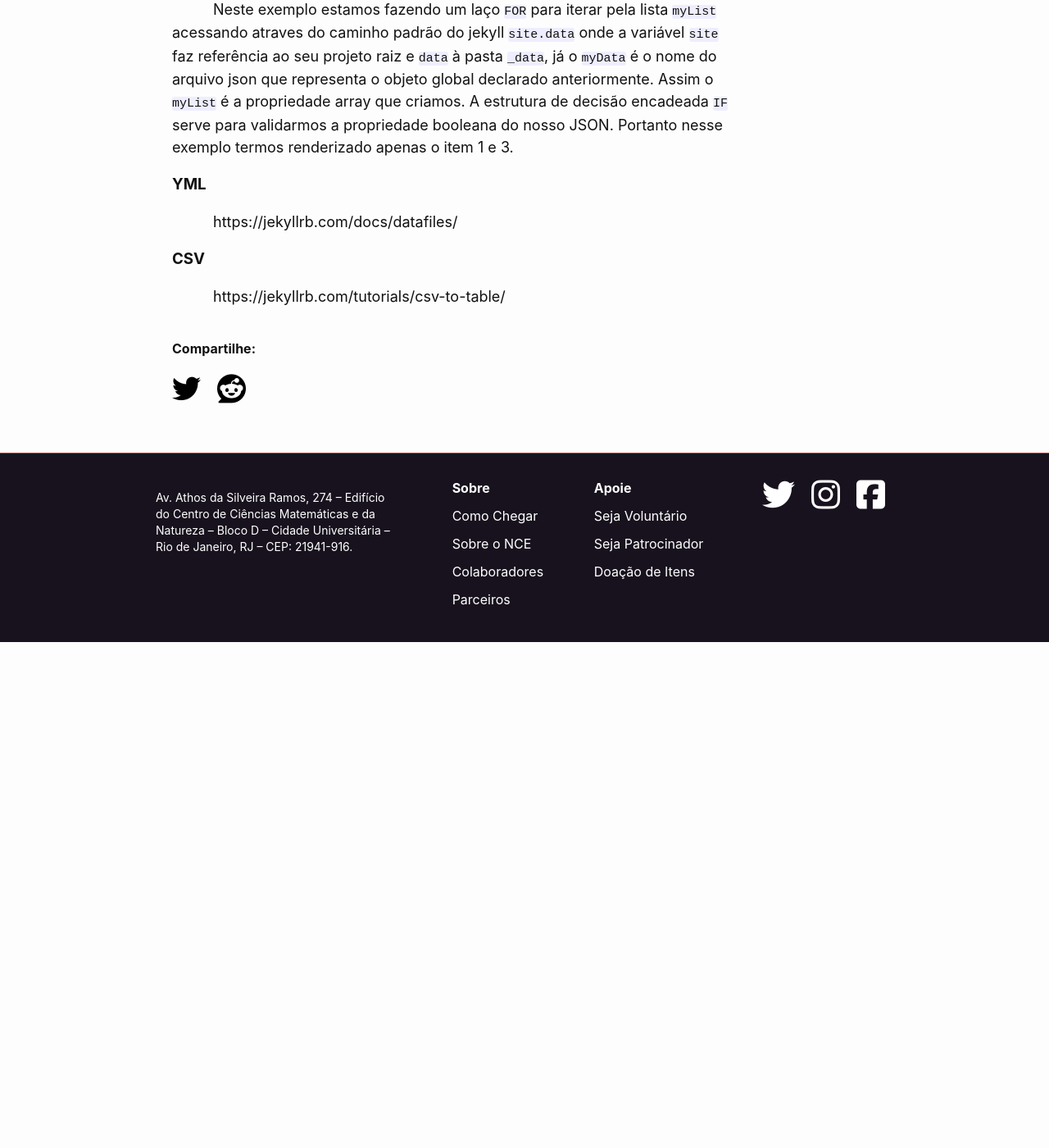
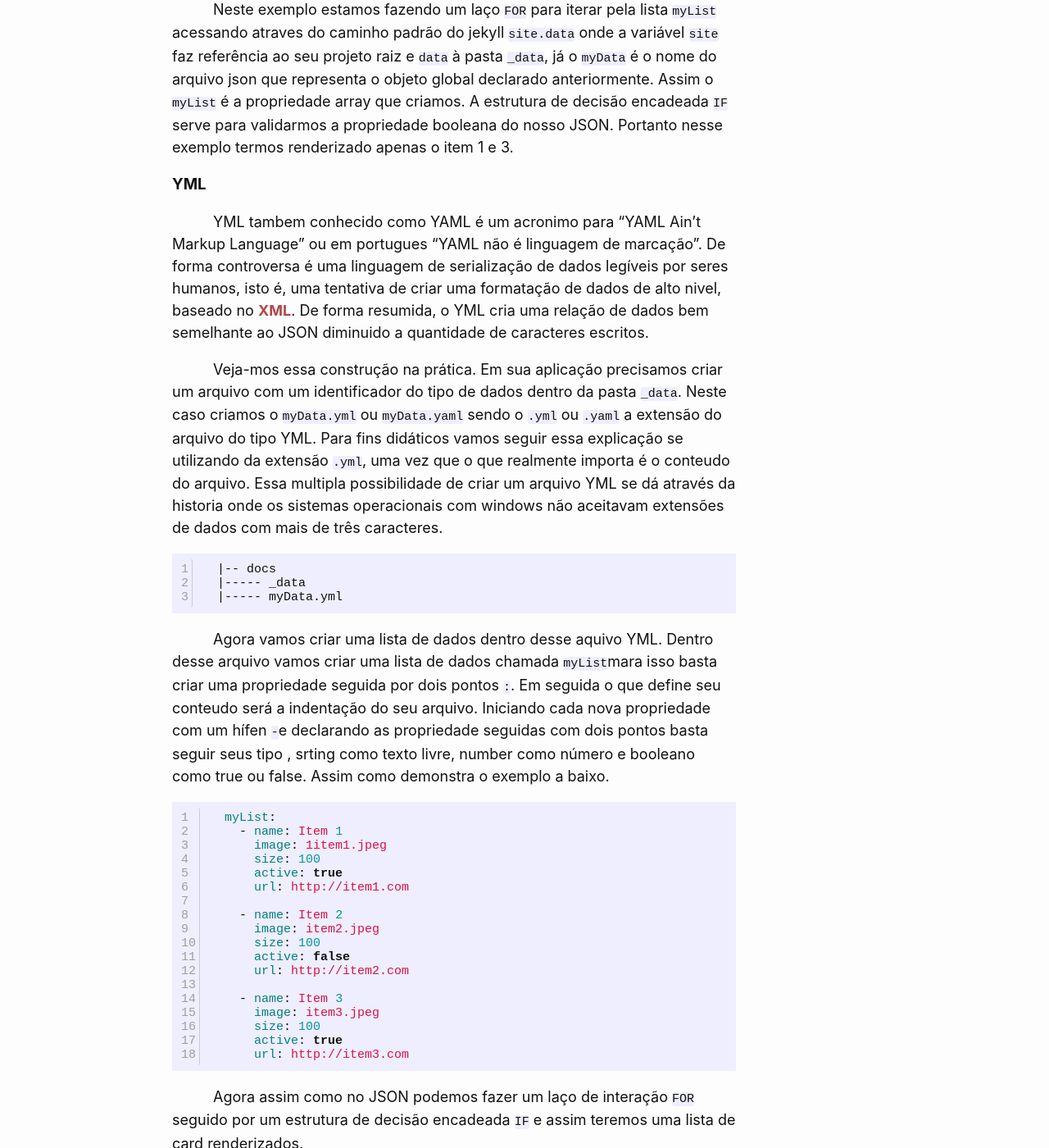
Before and after one commit to MuseuComputacao/museucomputacao.github.io, a Jekyll site: the page built from docs/_posts/2021-09-07-data-with-jekyll.md, in a window 1280 px wide and 1400 px high, scrolled down 3098 px. Shown: the whole window at 82% size. Built offline with Jekyll 4.4.1, drawn with Linux system fonts in a browser that asks for light colours; nearby versions of some CDN libraries; before the commit the page ends 3881 px from its top, so only the background shows below that; some of the changed text lies outside the part shown.

Commit message:
feat(post): add yml explanation

```diff
--- a/docs/_posts/2021-09-07-data-with-jekyll.md
+++ b/docs/_posts/2021-09-07-data-with-jekyll.md
@@ -74,7 +74,7 @@ Agora que temos nosso arquivo JSON setado com os dados que precisamos renderizar
     {% if item.active %}
       <div class="items__card">
         <img
-          src="{{ site.url }}/assets/{{ items.image }}"
+          src="{{ site.url }}/assets/{{ item.image }}"
           alt="{{ item.name }}"
         >
         <div class="items__card--name">
@@ -98,7 +98,72 @@ Neste exemplo estamos fazendo um laço `FOR` para iterar pela lista `myList` ace
 
 ### YML
 
-https://jekyllrb.com/docs/datafiles/
+YML tambem conhecido como YAML é um acronimo para "YAML Ain't Markup Language" ou em portugues  "YAML não é linguagem de marcação". De forma controversa é uma linguagem de serialização de dados legíveis por seres humanos, isto é, uma tentativa de criar uma formatação de dados de alto nivel, baseado no [XML](https://pt.wikipedia.org/wiki/XML). De forma resumida, o YML cria uma relação de dados bem semelhante ao JSON diminuido a quantidade de caracteres escritos.
+
+Veja-mos essa construção na prática. Em sua aplicação precisamos criar um arquivo com  um identificador do tipo de dados dentro da pasta `_data`. Neste caso criamos o `myData.yml` ou `myData.yaml` sendo o `.yml` ou `.yaml` a extensão do arquivo do tipo YML. Para fins didáticos vamos seguir essa explicação se utilizando da extensão `.yml`, uma vez que o que realmente importa é o conteudo do arquivo. Essa multipla possibilidade de criar um arquivo YML se dá através da historia onde os sistemas operacionais com windows não aceitavam extensões de dados com mais de três caracteres.
+
+{% highlight bash linenos %}
+
+  |-- docs
+  |----- _data
+  |----- myData.yml
+
+{% endhighlight %}
+
+
+Agora vamos criar uma lista de dados dentro desse aquivo YML. Dentro desse arquivo vamos criar uma lista de dados chamada `myList`mara isso basta criar uma propriedade seguida por dois pontos `:`. Em seguida o que define seu conteudo será a indentação do seu arquivo. Iniciando cada nova propriedade com um hífen `-`e declarando as propriedade seguidas com dois pontos basta seguir seus tipo , srting como texto livre, number como número e booleano como true ou false. Assim como demonstra o exemplo a baixo.
+
+
+{% highlight yml linenos %}
+  myList:
+    - name: Item 1
+      image: 1item1.jpeg
+      size: 100
+      active: true
+      url: http://item1.com
+
+    - name: Item 2
+      image: item2.jpeg
+      size: 100
+      active: false
+      url: http://item2.com
+
+    - name: Item 3
+      image: item3.jpeg
+      size: 100
+      active: true
+      url: http://item3.com
+{% endhighlight %}
+
+Agora assim como no JSON podemos fazer um laço de interação `FOR` seguido por um estrutura de decisão encadeada `IF` e assim teremos uma lista de card renderizados.
+
+{% highlight html linenos%}
+  {% raw %}
+    <div class="items">
+      {% for item in site.data.myData.myList %}
+        {% if item.active %}
+          <div class="items__card">
+            <img
+              src="{{ site.url }}/assets/{{ item.image }}"
+              alt="{{ item.name }}"
+            >
+            <div class="items__card--name">
+              {{ item.name }}
+            </div>
+            <a
+              class="items__card--url"
+              href="{{ item.url }}"
+            >
+              {{ item.url }}
+            </a>
+          </div>
+        {% endif %}
+      {% endfor %}
+    </div>
+  {% endraw %}
+{% endhighlight %}
+
+Neste exemplo estamos fazendo um laço `FOR` para iterar pela lista `myList` acessando atraves do caminho padrão do jekyll `site.data` onde a variável `site` faz referência ao seu projeto raiz e `data` à pasta `_data`, já o `myData` é o nome do arquivo yml que representa o objeto global declarado anteriormente. Assim o `myList` é a propriedade array que criamos. A estrutura de decisão encadeada `IF` serve para validarmos a propriedade booleana do nosso JSON. Portanto nesse exemplo termos renderizado apenas o item 1 e 3.
 
 
 ### CSV
```
